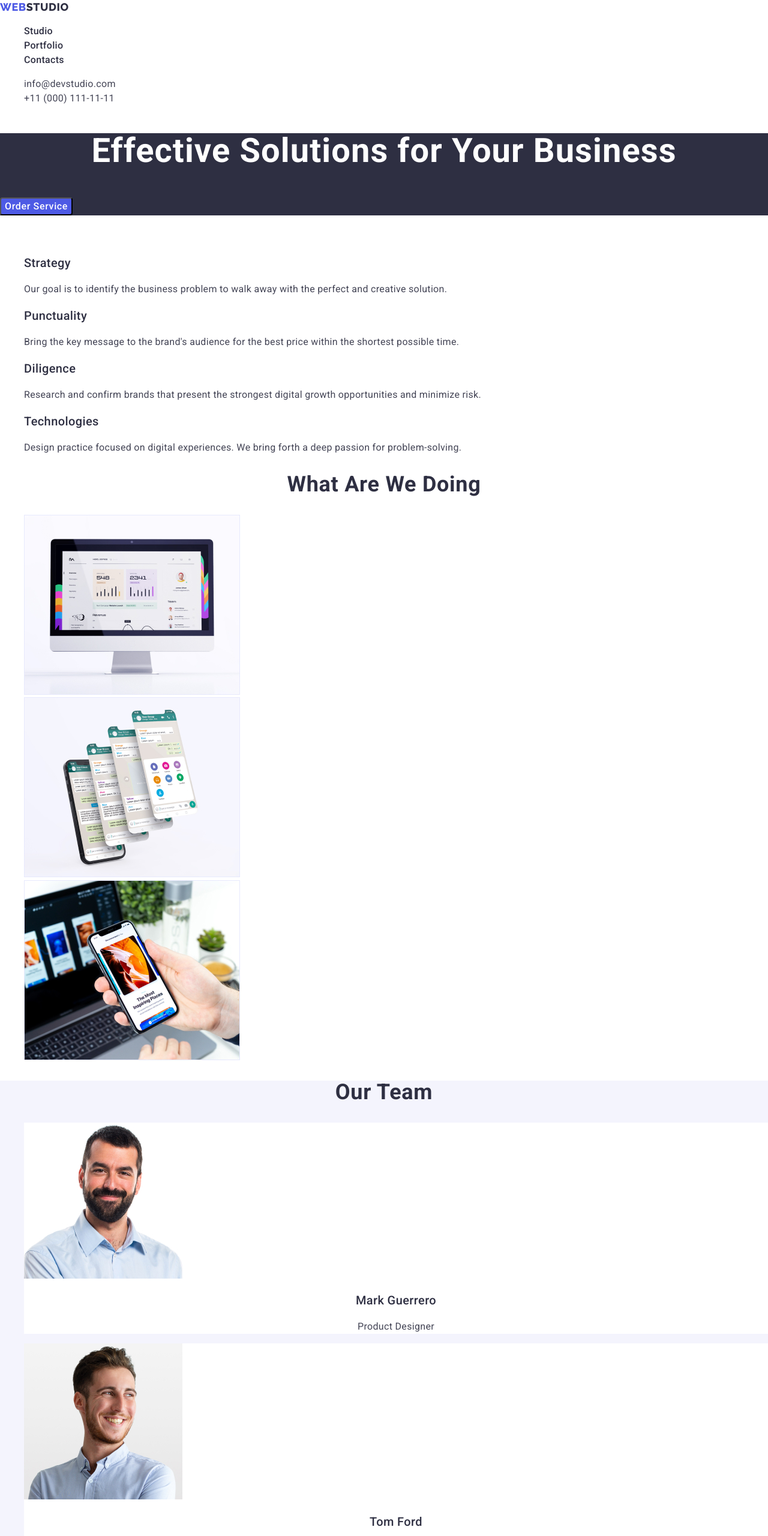
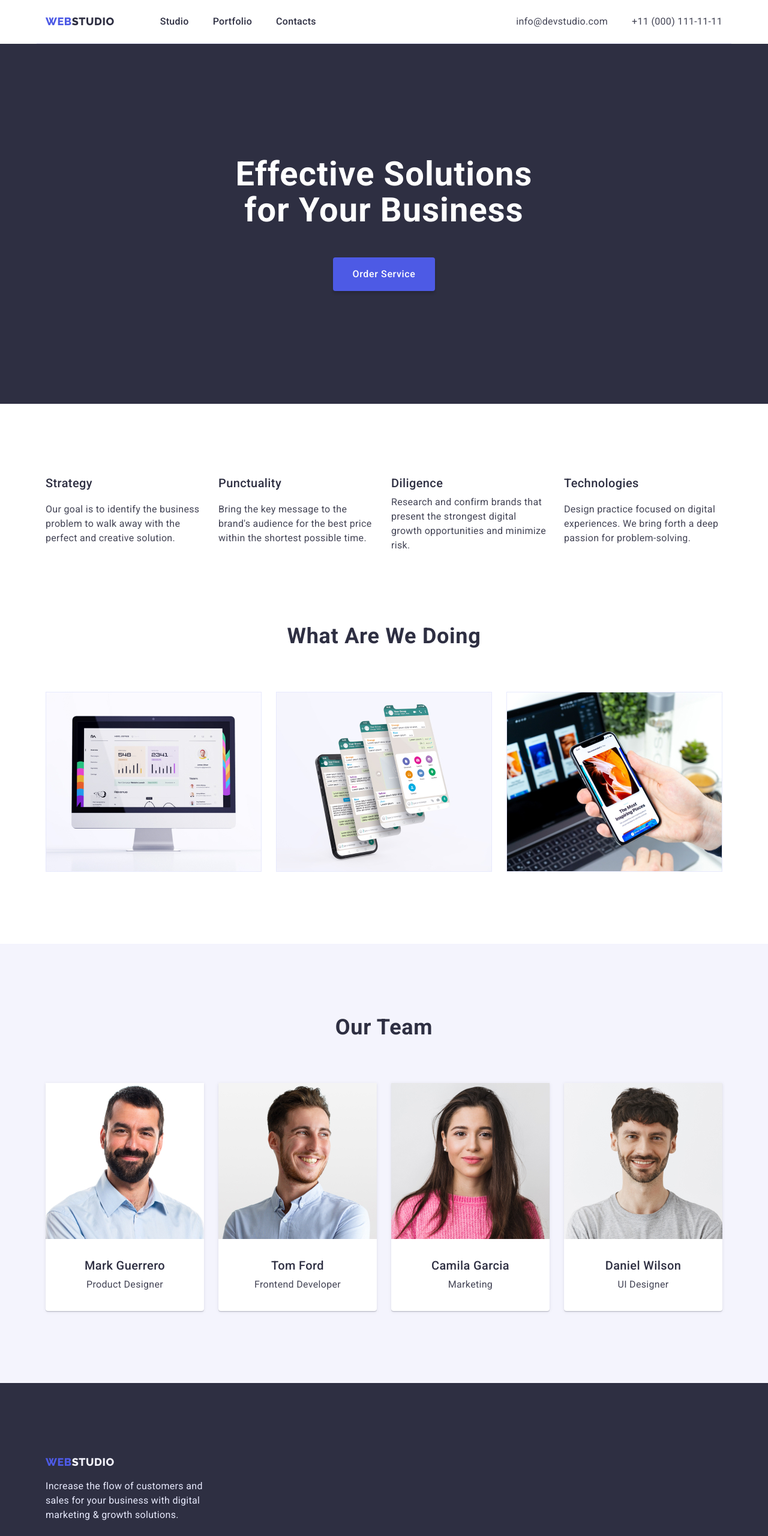
Before and after one commit to VadymSchastlyvtsev/goit-markup-hw-03, a plain HTML site: page index.html in a window 1280 px wide. Shown: the top 2560 px of the page at 60% size. Drawn offline with nearby package versions, Linux system fonts and the light colour scheme.

Commit message:
HW3
added classes and murkup text on the page, adde flexboxes

```diff
--- a/css/styles.css
+++ b/css/styles.css
@@ -11,6 +11,21 @@
   --hero-background: rgba(46, 47, 66, 0.7);
 }
 
+p,
+h1,
+h2,
+h3,
+h4,
+h5,
+h6 {
+  margin: auto;
+}
+
+ul {
+  padding-left: 0;
+  margin: 0;
+}
+
 /* Body */
 body {
   font-family: "Roboto", sans-serif;
@@ -18,6 +33,12 @@ body {
   color: var(--text-color);
   background-color: #ffffff;
 }
+
+.section {
+  padding-top: 120px;
+  padding-bottom: 120px;
+}
+
 .list {
   list-style: none;
 }
@@ -25,11 +46,33 @@ body {
   text-decoration: none;
 }
 
+.container {
+  width: 1158px;
+  padding-right: 15px;
+  padding-left: 15px;
+
+  margin-right: auto;
+  margin-left: auto;
+}
 
 /* Header */
 
+.header-main {
+  display: flex;
+  padding-top: 24px;
+  padding-bottom: 24px;
+  border-bottom: 1px solid var(--accent-text);
+  align-items: center;
+}
+
+.nav-box {
+  display: flex;
+}
+
 /* logo */
 .header-logo {
+  margin-right: 76px;
+
   font-family: "Raleway", sans-serif;
   font-style: normal;
   font-weight: 800;
@@ -45,6 +88,14 @@ body {
 }
 
 /* nav */
+.nav-list {
+  display: flex;
+}
+
+.nav-list-item:not(:last-child) {
+  margin-right: 40px;
+}
+
 .nav-item {
   color: var(--dark-text);
   font-style: normal;
@@ -59,8 +110,18 @@ body {
 }
 /* Contact information */
 .address {
+  margin-left: auto;
+
   font-style: normal;
 }
+.address-list {
+  display: flex;
+}
+
+.address-item:not(:last-child) {
+  margin-right: 40px;
+}
+
 .address-mail {
   color: var(--text-color);
   font-size: 16px;
@@ -86,38 +147,70 @@ body {
 
 /* Hero page */
 .hero {
+  padding-bottom: 188px;
+  padding-top: 188px;
+  text-align: center;
   background-color: var(--dark-text);
 }
+
 .hero-title {
+  width: 496px;
   color: #ffffff;
   font-style: normal;
   font-weight: 700;
   font-size: 56px;
   line-height: 1.07;
-  text-align: center;
+
   letter-spacing: 0.02em;
+  margin-bottom: 48px;
 }
 .hero-btn {
+  padding: 16px 32px;
+  border-color: transparent;
+  min-width: 169px;
+
+  border: 0;
+  border-radius: 4px;
+  cursor: pointer;
+  box-shadow: 0px 4px 4px rgba(0, 0, 0, 0.15);
+  font-size: 16px;
   color: #ffffff;
   font-style: normal;
   font-weight: 500;
-  font-size: 16px;
+
   line-height: 1.5;
 
   letter-spacing: 0.04em;
   background-color: var(--primary-brand);
-  border-radius: 4px;
-  cursor: pointer;
-  font-family: 'Roboto', sans-serif;
 }
 .hero-btn:hover,
 .hero-btn:focus {
   background-color: #404bbf;
 }
 /* values of company (section 1) */
+
 .values-title {
   color: #ffffff;
 }
+
+.values-list {
+  display: flex;
+  gap: 24px;
+}
+
+.values-item {
+  display: flex;
+  flex-direction: column;
+  align-items: flex-start;
+  padding: 0px;
+  gap: 8px;
+  width: 264px;
+}
+
+.values-item-title {
+  margin: 0;
+}
+
 .secondary-title {
   color: var(--dark-text);
   font-style: normal;
@@ -126,11 +219,20 @@ body {
   line-height: 1.2;
   letter-spacing: 0.02em;
 }
+
 .values-item-text {
   line-height: 1.5;
   letter-spacing: 0.02em;
 }
 /* Work section 2 */
+.work {
+  padding-top: 0;
+}
+
+.work-title {
+  margin-bottom: 72px;
+}
+
 .primary-title {
   color: var(--dark-text);
   font-style: normal;
@@ -141,13 +243,57 @@ body {
   letter-spacing: 0.02em;
   text-transform: capitalize;
 }
+img {
+  display: block;
+}
+
+.work-list {
+  display: flex;
+  padding: 0;
+}
+
+.work-item:not(:last-child) {
+  margin-right: 24px;
+}
 /* Our Team */
 .team {
   background-color: var(--light-text);
 }
+
+.team-title {
+  margin-bottom: 72px;
+}
+
+.team-list {
+  display: flex;
+}
+
 .team-item {
   background-color: #ffffff;
+  flex-direction: column;
+  justify-content: center;
+  align-items: center;
+  padding: 0px 0px 32px;
+  gap: 32px;
+  box-shadow: 0px 1px 6px rgba(46, 47, 66, 0.08),
+    0px 1px 1px rgba(46, 47, 66, 0.16), 0px 2px 1px rgba(46, 47, 66, 0.08);
+  border-radius: 0px 0px 4px 4px;
 }
+
+.team-item:not(:last-child) {
+  margin-right: 24px;
+}
+
+.team-card {
+  display: flex;
+flex-direction: column;
+justify-content: center;
+align-items: center;
+padding: 0px;
+gap: 8px;
+margin-top: 32px;
+}
+
 .team-card-title {
   color: var(--dark-text);
   font-style: normal;
@@ -156,6 +302,7 @@ body {
   line-height: 1.2;
   text-align: center;
   letter-spacing: 0.02em;
+
 }
 .team-card-text {
   line-height: 1.5;
@@ -167,8 +314,21 @@ body {
 /* Footer */
 .footer {
   background-color: #2e2f42;
+  padding-top: 120px;
+  padding-bottom: 120px;
 }
+.footer-box {
+  flex-direction: row;
+}
+
+.footer-logo {
+  margin: 0;
+}
+
 .footer-text {
+  margin: 16px 0 0 0;
+  width: 264px;
+
   color: var(--accent-text);
   line-height: 1.5;
   letter-spacing: 0.02em;
@@ -181,8 +341,27 @@ body {
 /* Portfolio */
 
 /* Main */
+.portfolio-section {
+  padding-top: 96px;
+}
 /* Buttons list */
+
+.portfolio-btn-list {
+  display: flex;
+flex-direction: row;
+align-items: flex-start;
+justify-content: center;
+padding: 0px;
+gap: 24px;
+margin: 0 auto;
+width: 587px;
+height: 48px;
+
+}
+
 .portfolio-btn {
+  padding: 12px 24px;
+min-width: 69px;
   background-color: var(--light-text);
   color: var(--primary-brand);
   font-family: "Roboto", sans-serif;
@@ -194,6 +373,10 @@ body {
   text-align: center;
   letter-spacing: 0.04em;
   cursor: pointer;
+border: 0;
+  box-shadow: 0px 3px 1px rgba(0, 0, 0, 0.1), 0px 2px 1px rgba(0, 0, 0, 0.08), 0px 2px 2px rgba(0, 0, 0, 0.12);
+border-radius: 4px;
+border-color: transparent;
 }
 .portfolio-btn:hover,
 .portfolio-btn:focus {
@@ -202,6 +385,15 @@ body {
 }
 
 /* examples works */
+.projects-list {
+  display: flex;
+  flex-wrap: wrap;
+  width: calc ((100% - 24 * 2) / 3);
+  gap: 48px 24px;
+  margin-top: 72px;
+}
+
+
 .project-link-title {
   color: var(--dark-text);
   font-family: "Roboto";
@@ -210,10 +402,23 @@ body {
   font-size: 20px;
   line-height: 1.2;
   letter-spacing: 0.02em;
+  margin: 0;
 }
 
 .projects-link-text {
   color: var(--text-color);
   line-height: 1.5;
   letter-spacing: 0.02em;
+  margin: 0;
 }
+.project-item-text {
+  display: flex;
+flex-direction: column;
+justify-content: center;
+align-items: flex-start;
+padding: 32px 16px;
+gap: 8px;
+border: 1px solid #E7E9FC;
+border-top: none;
+
+}
--- a/index.html
+++ b/index.html
@@ -20,8 +20,10 @@
   </head>
   <body>
     <!-- Шапка -->
-    <header class="header">
-      <nav>
+    <header class="header header-box">
+      <div class="container header-main">
+
+          <nav class="nav-box">
             <a href="./index.html" class="header-logo link"
               >Web<span class="logo-item-studio">Studio</span></a
             >
@@ -38,6 +40,8 @@
               </li>
             </ul>
           </nav>
+
+
       <!-- Контактна інформація -->
       <address class="address">
         <ul class="address-list list">
@@ -53,19 +57,24 @@
           </li>
         </ul>
       </address>
+    </div>
     </header>
     <!-- Main information -->
     <main>
       <!-- Hero image -->
 
-      <section class="hero">
+      <section class="hero section">
+        <div class="container hero-box">
         <h1 class="hero-title">Effective Solutions for Your Business</h1>
         <button type="button" class="hero-btn">Order Service</button>
+
       </section>
 
+
       <!-- Цінності компанії -->
-      <section class="values">
-        <h2 class="values-title">Company features</h2>
+      <section class="values section">
+        <div class="container">
+        <h2 hidden class="values-title">Company features</h2>
         <ul class="values-list list">
           <li class="values-item">
             <h3 class="values-item-title secondary-title">Strategy</h3>
@@ -74,21 +83,21 @@
               perfect and creative solution.
             </p>
           </li>
-          <li>
+          <li class="values-item">
             <h3 class="values-item-title secondary-title">Punctuality</h3>
             <p class="values-item-text">
               Bring the key message to the brand's audience for the best price
               within the shortest possible time.
             </p>
           </li>
-          <li>
+          <li class="values-item">
             <h3 class="values-item-title secondary-title">Diligence</h3>
             <p class="values-item-text">
               Research and confirm brands that present the strongest digital
               growth opportunities and minimize risk.
             </p>
           </li>
-          <li>
+          <li class="values-item">
             <h3 class="values-item-title secondary-title">Technologies</h3>
             <p class="values-item-text">
               Design practice focused on digital experiences. We bring forth a
@@ -96,9 +105,11 @@
             </p>
           </li>
         </ul>
+      </div>
       </section>
       <!-- Робота компанії -->
-      <section class="work">
+      <section class="work section">
+        <div class="container">
         <h2 class="work-title primary-title">What are we doing</h2>
         <ul class="work-list list">
           <li class="work-item">
@@ -115,37 +126,49 @@
             />
           </li>
         </ul>
+      </div>
       </section>
       <!-- Працівники компанії -->
-      <section class="team">
+      <section class="team section">
+        <div class="container">
         <h2 class="team-title primary-title">Our Team</h2>
         <ul class="team-list list">
           <li class="team-item">
             <img src="./images/Mark.jpg" alt="Mark Guerrero" width="264" />
+            <div class="team-card">
             <h3 class="team-card-title">Mark Guerrero</h3>
             <p class="team-card-text">Product Designer</p>
+          </div>
           </li>
           <li class="team-item">
             <img src="./images/Tom.jpg" alt="Tom Ford" width="264" />
+            <div class="team-card">
             <h3 class="team-card-title">Tom Ford</h3>
             <p class="team-card-text">Frontend Developer</p>
+          </div>
           </li>
           <li class="team-item">
             <img src="./images/Camila.jpg" alt="Camila Garcia" width="264" />
+            <div class="team-card">
             <h3 class="team-card-title">Camila Garcia</h3>
             <p class="team-card-text">Marketing</p>
+          </div>
           </li>
           <li class="team-item">
             <img src="./images/Daniel.jpg" alt="Daniel Wilson" width="264" />
+            <div class="team-card">
             <h3 class="team-card-title">Daniel Wilson</h3>
             <p class="team-card-text">UI Designer</p>
+          </div>
           </li>
         </ul>
+      </div>
       </section>
     </main>
     <!-- Footer -->
     <footer class="footer">
-      <a href="./index.html" class="header-logo link"
+      <div class="container footer-box">
+      <a href="./index.html" class="header-logo link footer-logo"
         >Web<span class="logo-footer-studio">Studio</span></a
       >
 
@@ -153,6 +176,7 @@
         Increase the flow of customers and sales for your business with digital
         marketing & growth solutions.
       </p>
+    </div>
     </footer>
   </body>
 </html>
```
Also changed, not shown: portfolio.html (+37 -6 lines). Lines whose indentation alone changed are shown as unchanged.
